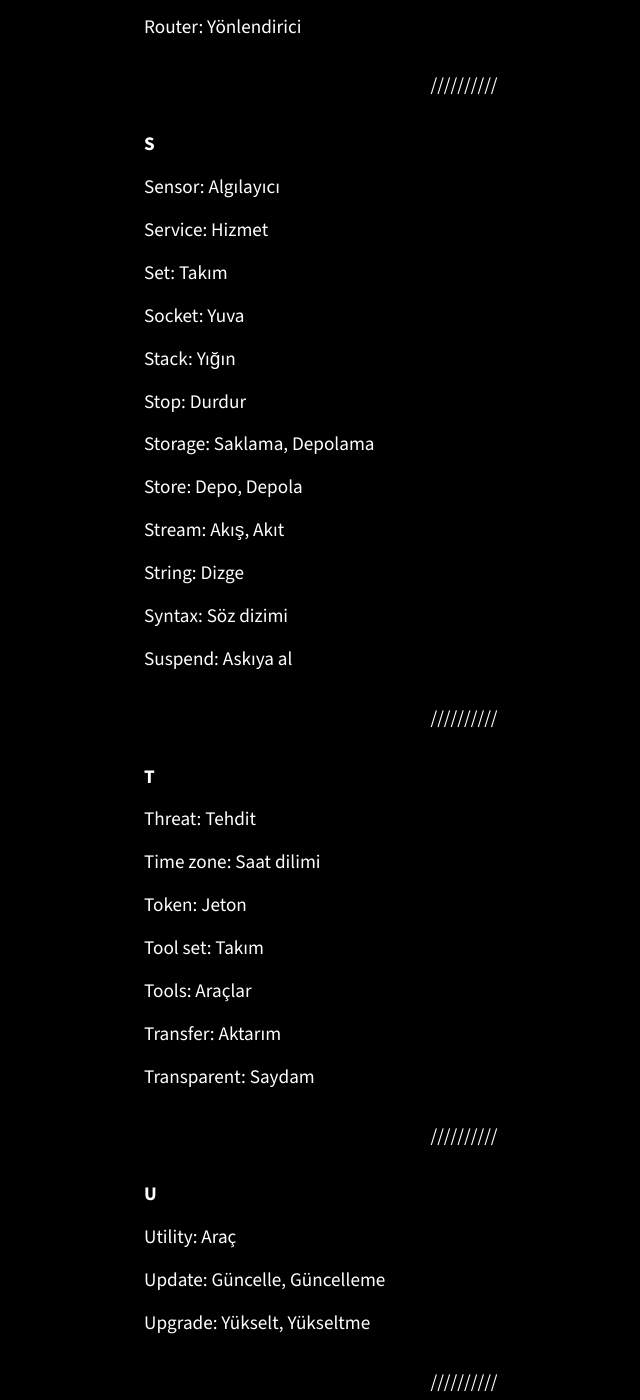
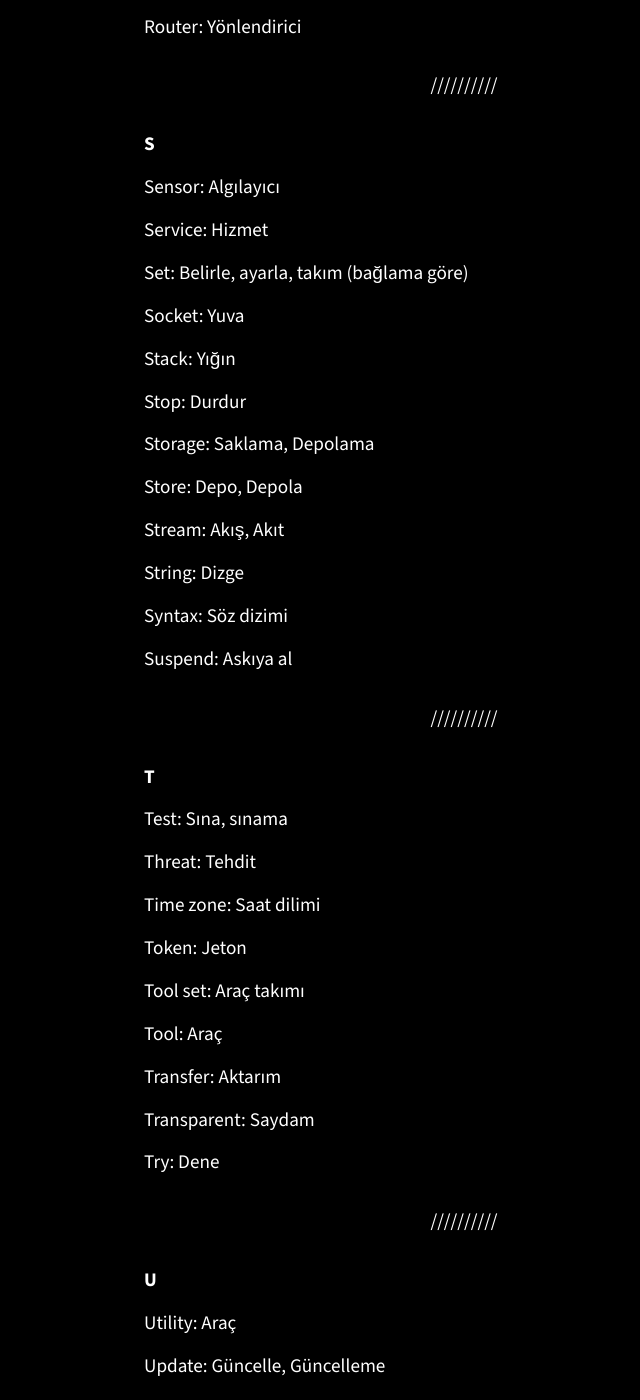
Before and after one commit to gnometurk/gnomeorgtr, a Jekyll site: the page built from ceviri/sozluk.md, in a window 1280 px wide and 1400 px high, scrolled down 8336 px. Shown: the whole window, without its empty margins (176-816 px from the left). Built offline with Jekyll 4.4.1, drawn with Linux system fonts in a browser that asks for light colours.

Commit message:
Update dict

```diff
--- a/ceviri/sozluk.md
+++ b/ceviri/sozluk.md
@@ -362,7 +362,7 @@ Sensor: Algılayıcı
 
 Service: Hizmet
 
-Set: Takım
+Set: Belirle, ayarla, takım (bağlama göre)
 
 Socket: Yuva
 
@@ -386,19 +386,23 @@ Suspend: Askıya al
 
 **T**
 
+Test: Sına, sınama
+
 Threat: Tehdit
 
 Time zone: Saat dilimi
 
 Token: Jeton
 
-Tool set: Takım
+Tool set: Araç takımı
 
-Tools: Araçlar
+Tool: Araç
 
 Transfer: Aktarım
 
 Transparent: Saydam
+
+Try: Dene
 
 ---
 
```
